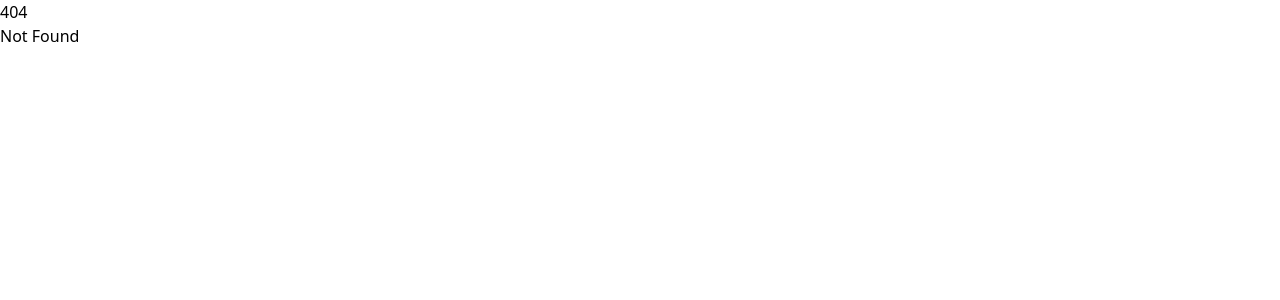
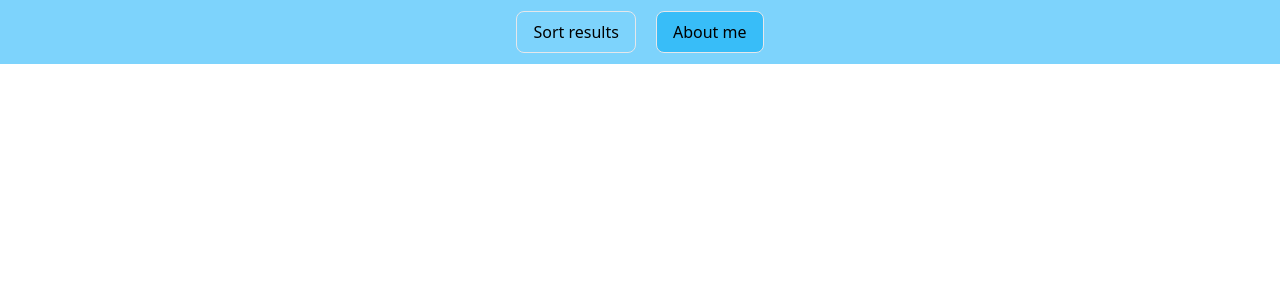
Before and after one commit to kpovel/nules-algo2, a SvelteKit app in the folder independent-work/front/: page /about-me in a window 1280 px wide. Before the commit this address had no page. Shown: the top 300 px of the page. Built offline with nearby package versions, Linux system fonts and the light colour scheme.

Commit message:
feat: add navigation menu

```diff
--- a/independent-work/front/src/routes/+layout.svelte
+++ b/independent-work/front/src/routes/+layout.svelte
@@ -1,5 +1,27 @@
-<script>
+<script lang="ts">
   import "../app.css";
+  import { page } from "$app/stores";
+  $: currentPath = $page.url.pathname;
+
+  const navLinks = [
+    { path: "/", title: "Sort results" },
+    { path: "/about-me", title: "About me" }
+  ];
 </script>
 
-<slot />
+<header class="bg-sky-300">
+  <nav class="flex h-16 items-center justify-center gap-5">
+    {#each navLinks as item}
+      <a
+        href={item.path}
+        class="rounded-lg border px-4 py-2"
+        class:bg-sky-400={currentPath === item.path}
+      >
+        {item.title}
+      </a>
+    {/each}
+  </nav>
+</header>
+<main>
+  <slot />
+</main>
```
Also changed, not shown: independent-work/front/src/routes/about-me/+page.svelte (added), 1 other file (tests, documents, lock files or other folders).
